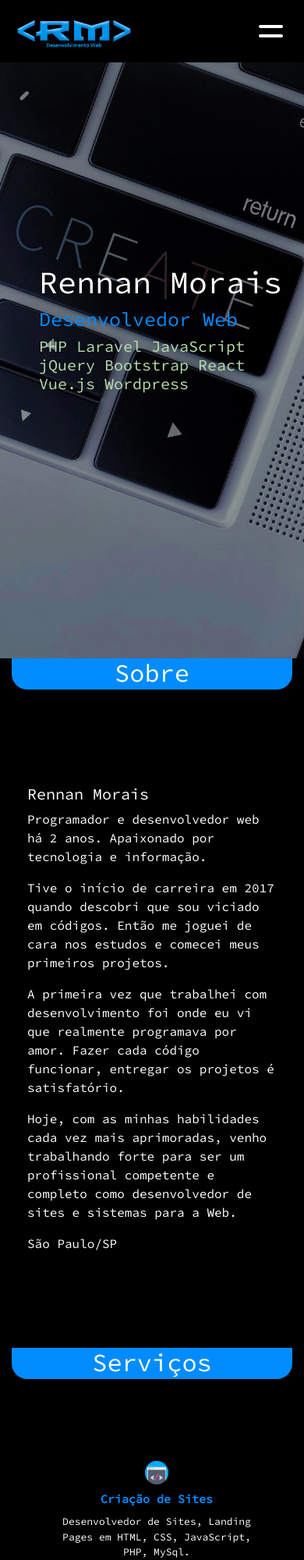
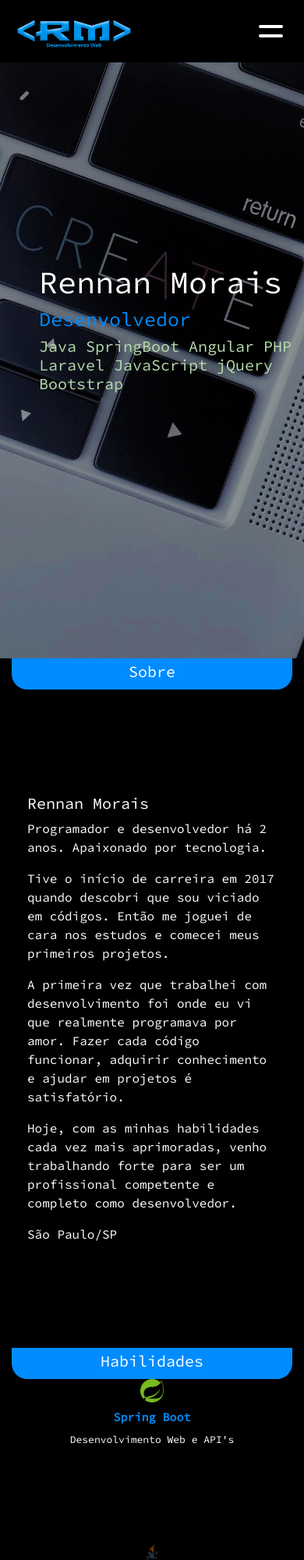
Before and after one commit to RennanMorais/rennanmorais.github.io, a plain HTML site: page index.html in a window 390 px wide. Shown: the top 2000 px of the page at 78% size. Drawn offline with Linux system fonts and the light colour scheme.

Commit message:
Atualização de informações

```diff
--- a/css/style.css
+++ b/css/style.css
@@ -351,32 +351,31 @@ body {
         color: #fff;
     }
 
+    .section-title h2 {
+        padding-top: 5px;
+        font-size: 20px;
+    }
+
     .section-services {
         height: 100%;
         background-color: #000;
     }
 
-    .services-content {
-        margin-left: 10%;
-    }
-
     .services-card {
         display: flex;
-        flex-direction: column;
-        width: 300px;
-        height: 180px;
+        width: 100%;
         border-radius: 20px;
-        margin-bottom: 10px;
+        margin-bottom: 5px;
+        font-size: 5px;
     }
 
     .services-card:hover {
         box-shadow: 0px 0px 30px 1px #008cff;
-        transform: scale(1.1);
         transition: .5s;
     }
 
     .services-card img {
-        width: 30px;
+        width: 10px;
     }
 
     .services-card h5 {
--- a/index.html
+++ b/index.html
@@ -37,7 +37,7 @@
     <div class="header">
         <div class="title">
             <h1>Rennan Morais</h1>
-            <h3>Desenvolvedor Web</h3>
+            <h3>Desenvolvedor</h3>
             <h5 id="typing"></h5>
         </div>
     </div>
@@ -58,10 +58,10 @@
                     <div id="self-presents-col" class="col-sm-8">
                         <div class="presents">
                             <h2>Rennan Morais</h2>
-                            <p>Programador e desenvolvedor web há 2 anos. Apaixonado por tecnologia e informação.</p>
+                            <p>Programador e desenvolvedor há 2 anos. Apaixonado por tecnologia.</p>
                             <p>Tive o início de carreira em 2017 quando descobri que sou viciado em códigos. Então me joguei de cara nos estudos e comecei meus primeiros projetos.</p>
-                            <p>A primeira vez que trabalhei com desenvolvimento foi onde eu vi que realmente programava por amor. Fazer cada código funcionar, entregar os projetos é satisfatório.</p>
-                            <p>Hoje, com as minhas habilidades cada vez mais aprimoradas, venho trabalhando forte para ser um profissional competente e completo como desenvolvedor de sites e sistemas para a Web.</p>
+                            <p>A primeira vez que trabalhei com desenvolvimento foi onde eu vi que realmente programava por amor. Fazer cada código funcionar, adquirir conhecimento e ajudar em projetos é satisfatório.</p>
+                            <p>Hoje, com as minhas habilidades cada vez mais aprimoradas, venho trabalhando forte para ser um profissional competente e completo como desenvolvedor.</p>
                             <span>São Paulo/SP</span>
                         </div>
                     </div>
@@ -73,10 +73,24 @@
     <section class="section-services">
         <div class="container">
             <div class="section-title">
-                <h2>Serviços</h2>
+                <h2>Habilidades</h2>
             </div>
             <div class="services-content">
                 <div class="row">
+                    <div class="col-sm-4">
+                        <div class="services-card">
+                            <img src="img/spring.png" width="60">
+                            <h5>Spring Boot</h5>
+                            <p>Desenvolvimento Web e API's</p>
+                        </div>
+                    </div>
+                    <div class="col-sm-4">
+                        <div class="services-card">
+                            <img src="img/java.png" width="60">
+                            <h5>Java</h5>
+                            <p>Desenvolvedor Java</p>
+                        </div>
+                    </div>
                     <div class="col-sm-4">
                         <div class="services-card">
                             <img src="img/dev.png" width="60">
@@ -88,14 +102,7 @@
                         <div class="services-card">
                             <img src="img/front.png" width="60">
                             <h5>Desenvolvedor Front-End</h5>
-                            <p>Desenvolvimento com HTML5, JavaScript, CSS, jQuery, BootStrap, React, Vue.js, etc.</p>
-                        </div>
-                    </div>
-                    <div class="col-sm-4">
-                        <div class="services-card">
-                            <img src="img/wordpress.png" width="60">
-                            <h5>Wordpress</h5>
-                            <p>Programador PHP, criação de blogs.</p>
+                            <p>Desenvolvimento com HTML5, JavaScript, CSS, jQuery, BootStrap, Angular.</p>
                         </div>
                     </div>
                 </div>
@@ -137,7 +144,7 @@
     </div>
 
     <div class="footer">
-        <strong>© Copyright 2021.</strong>
+        <strong>© Copyright 2022.</strong>
     </div>
 
     <script type="text/javascript" src="js/jquery-3.5.1.min.js"></script>
--- a/js/script.js
+++ b/js/script.js
@@ -5,7 +5,7 @@ $(document).ready(function(){
 });
 
 //Efeito de digitação do header
-var content = 'PHP Laravel JavaScript jQuery Bootstrap React Vue.js Wordpress';
+var content = 'Java SpringBoot Angular PHP Laravel JavaScript jQuery Bootstrap CSS3';
 var text = document.getElementById('typing');
 
 var speed = 100;
```
Also changed, not shown: img/java.png (added), img/spring.png (added).
